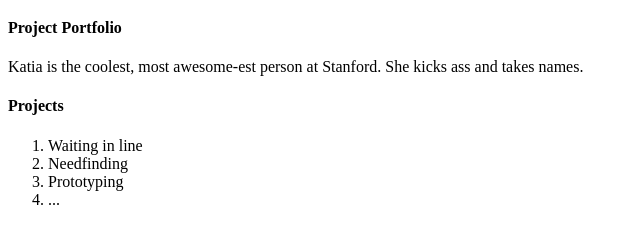
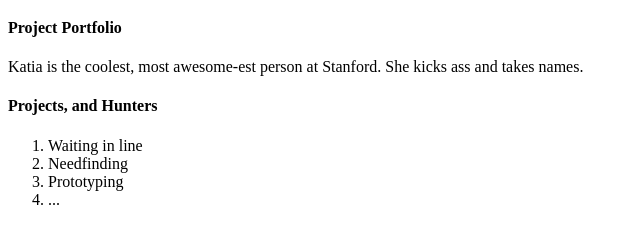
Before and after one commit to katia-ameri/redo-lab1-for-learning, a website: page static/index.html in a window 1280 px wide. Shown: the part 61-304 px from the top of the page, without its empty margins (0-640 px from the left). Drawn offline with Linux system fonts and the light colour scheme.

Commit message:
Added more things

```diff
--- a/static/index.html
+++ b/static/index.html
@@ -14,7 +14,7 @@
 	<!-- p means paragraph -->
 	<p>Katia is the coolest, most awesome-est person at Stanford. She kicks ass and takes names. </p>
 
-	<h4>Projects</h4>
+	<h4>Projects, and Hunters </h4>
 	<ol>
 		<li>Waiting in line</li>
 		<li>Needfinding</li>
```
